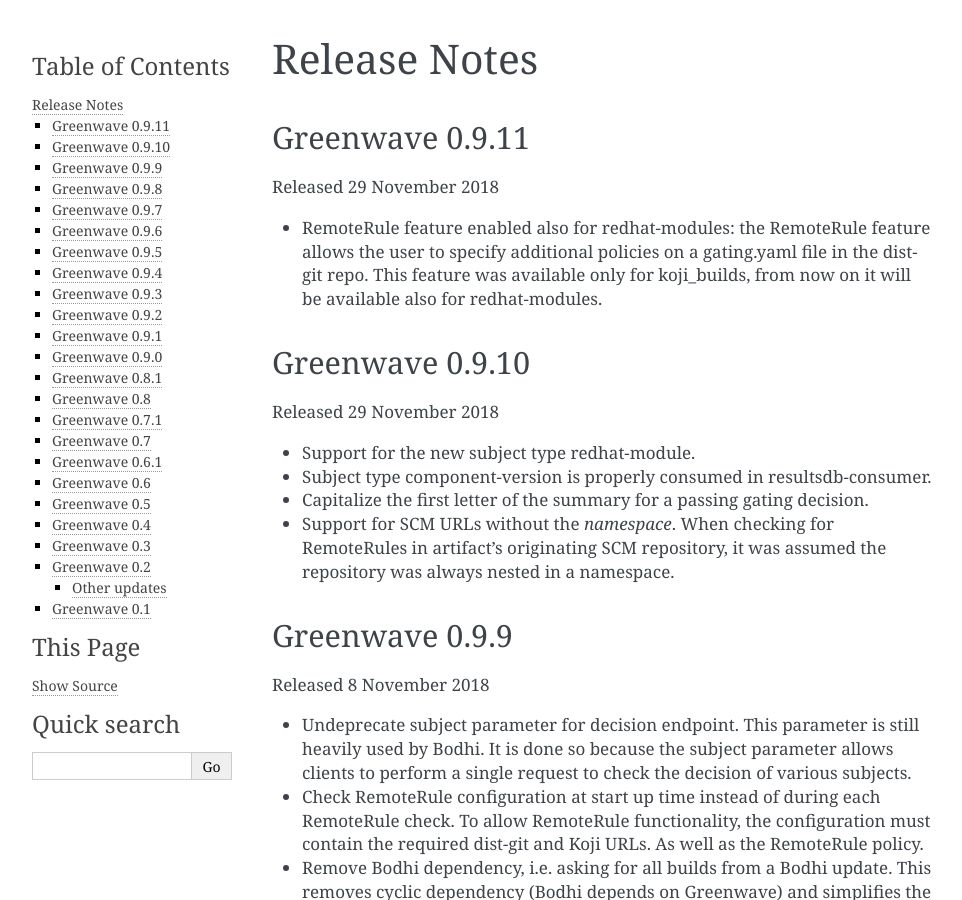
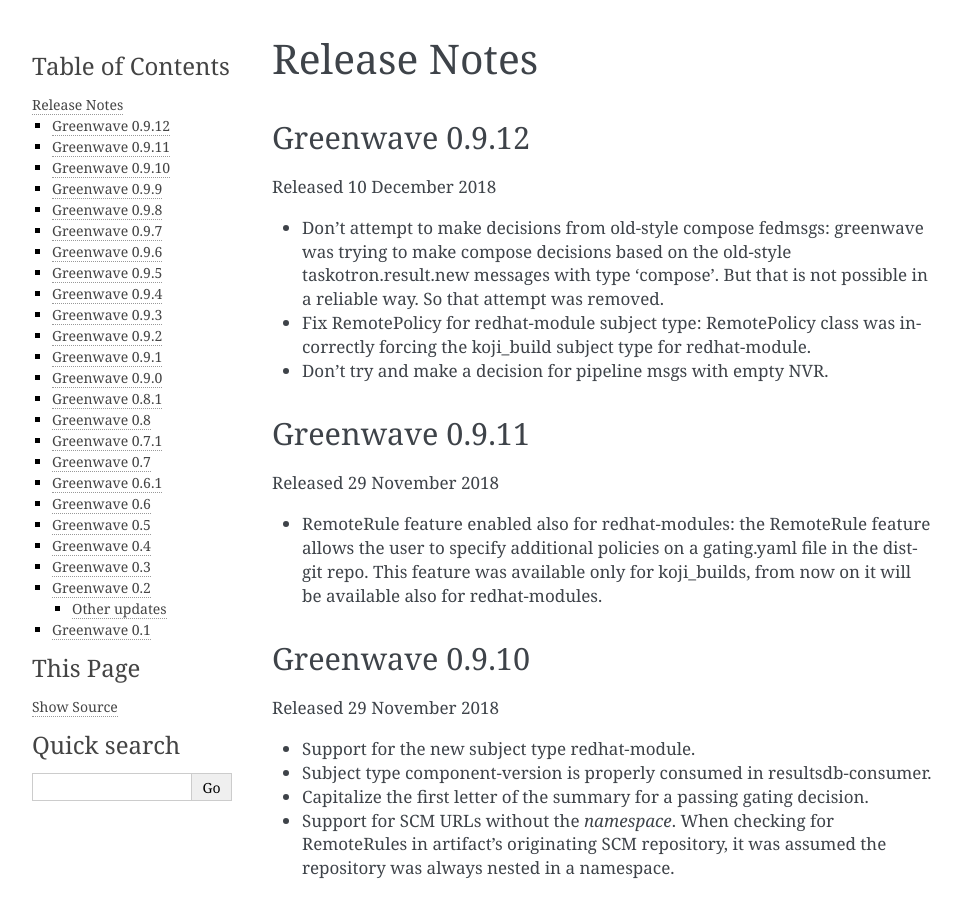
Before and after one commit to release-engineering/greenwave, a Sphinx documentation site: the page built from docs/release-notes.rst, in a window 1280 px wide and 900 px high. Shown: the whole window, without its empty margins (148-1110 px from the left). Built offline with Sphinx 7.4.7, drawn with Linux system fonts in a browser that asks for light colours; pages that are not in the unit, such as notebooks, are missing from menus.

Commit message:
Release notes 0.9.12

```diff
--- a/docs/release-notes.rst
+++ b/docs/release-notes.rst
@@ -1,6 +1,21 @@
 =============
 Release Notes
 =============
+
+Greenwave 0.9.12
+================
+
+Released 10 December 2018
+
+* Don't attempt to make decisions from old-style compose fedmsgs: greenwave
+  was trying to make compose decisions based on the old-style
+  taskotron.result.new messages with type 'compose'. But that is not possible
+  in a reliable way. So that attempt was removed.
+
+* Fix RemotePolicy for redhat-module subject type: RemotePolicy class was
+  incorrectly forcing the koji_build subject type for redhat-module.
+
+* Don't try and make a decision for pipeline msgs with empty NVR.
 
 Greenwave 0.9.11
 ================
```
